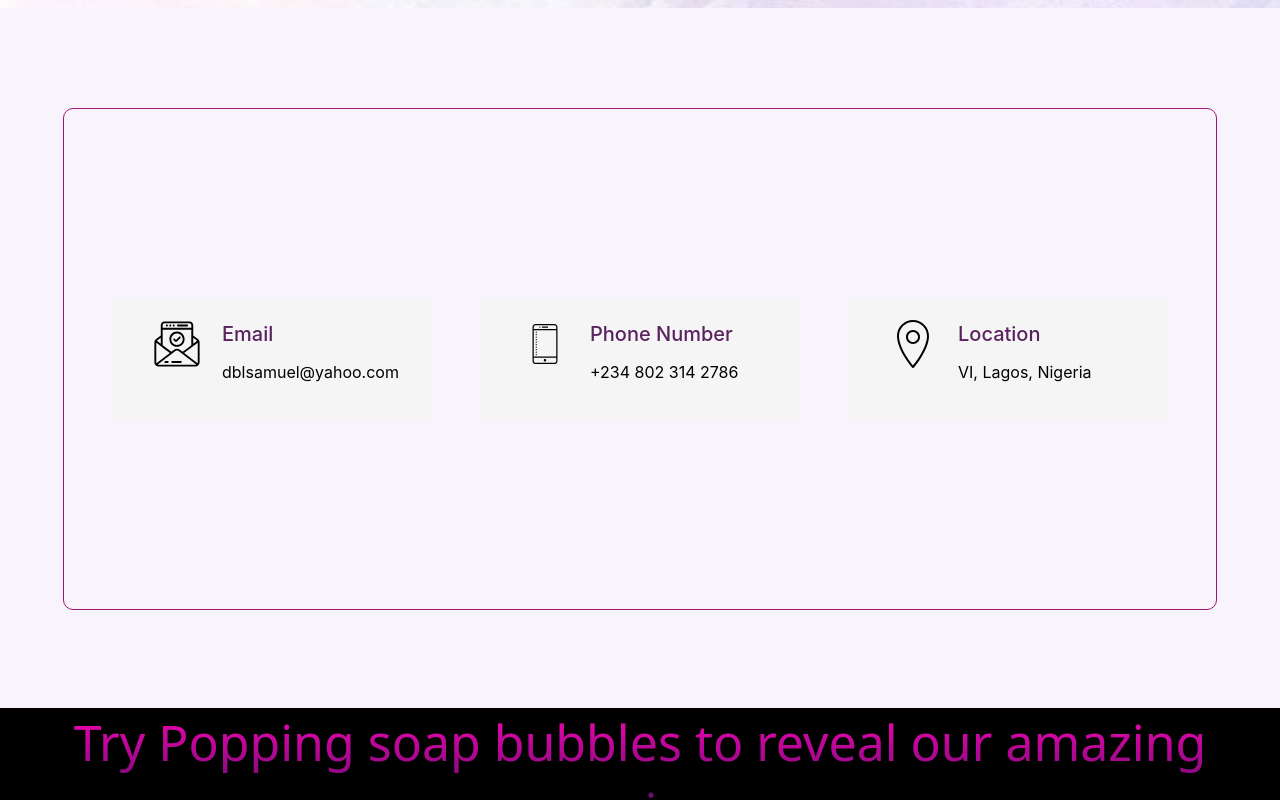
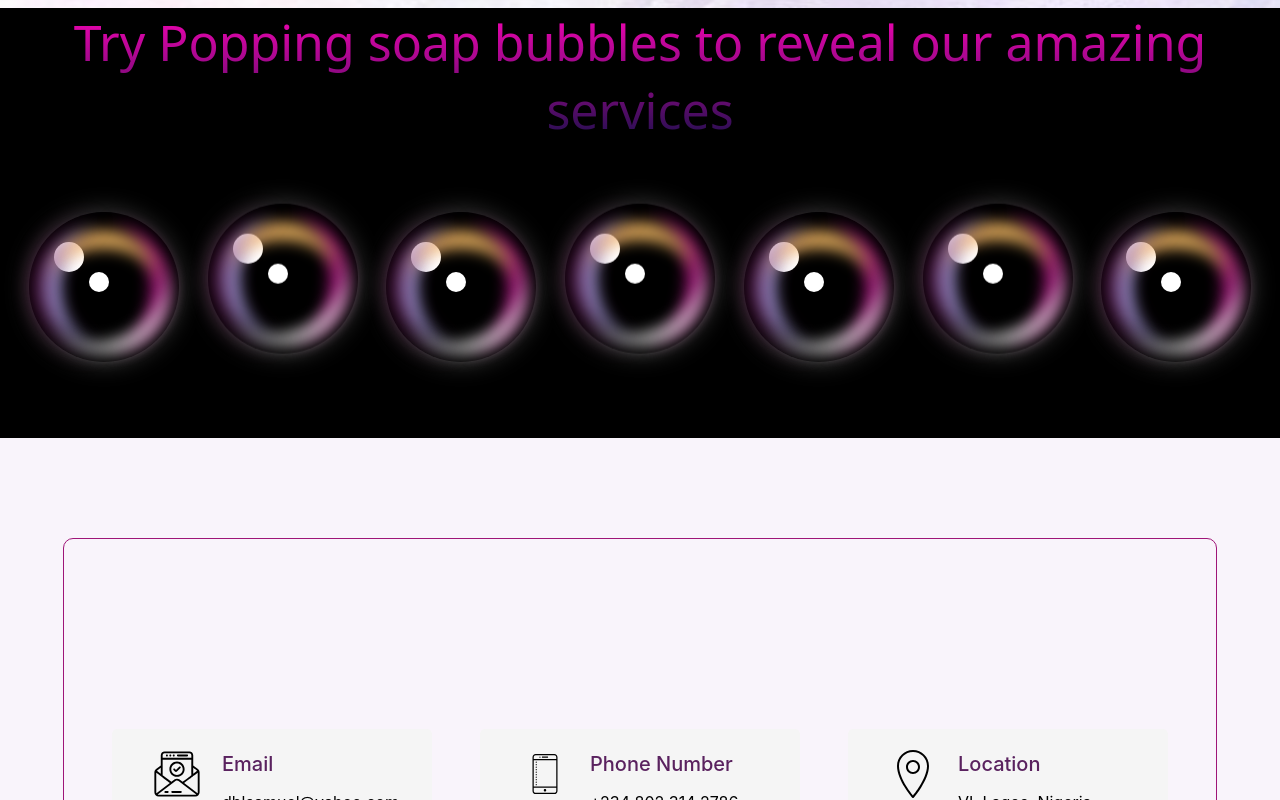
Before and after one commit to eniolaSamuel/CleaningClanProductPage, a React (Create React App) app: page / in a window 1280 px wide. Shown: the part 800-1600 px from the top of the page. Built offline with nearby package versions, Linux system fonts and the light colour scheme; a web font is replaced by a local one.

Commit message:
subsequent tcc commit

```diff
--- a/src/styles/ServicePage.css
+++ b/src/styles/ServicePage.css
@@ -3,7 +3,7 @@
     background-color: #908f8f;
 }
 .bubble-container {
-    width: 1245px;
+    width: 100%;
     height: 300px;
     position: relative;
     margin: auto;
--- a/src/views/ProductLandingPage.jsx
+++ b/src/views/ProductLandingPage.jsx
@@ -8,8 +8,9 @@ const ProductLandingPage =() =>{
         <div>
             <NavBar />
             <HomePage/>
+            <ServicePage />
             <ContactUs />
-            <ServicePage />
+
         </div>
     )
 }
```
